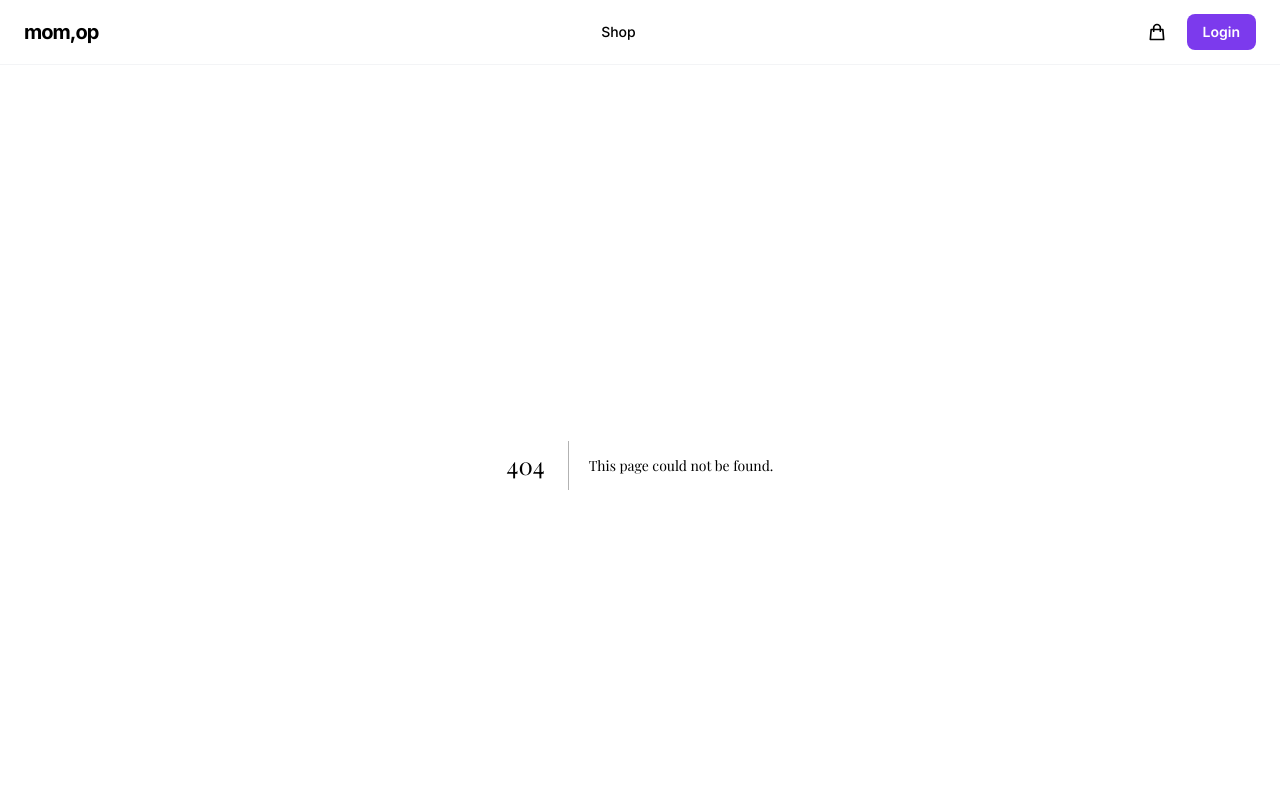
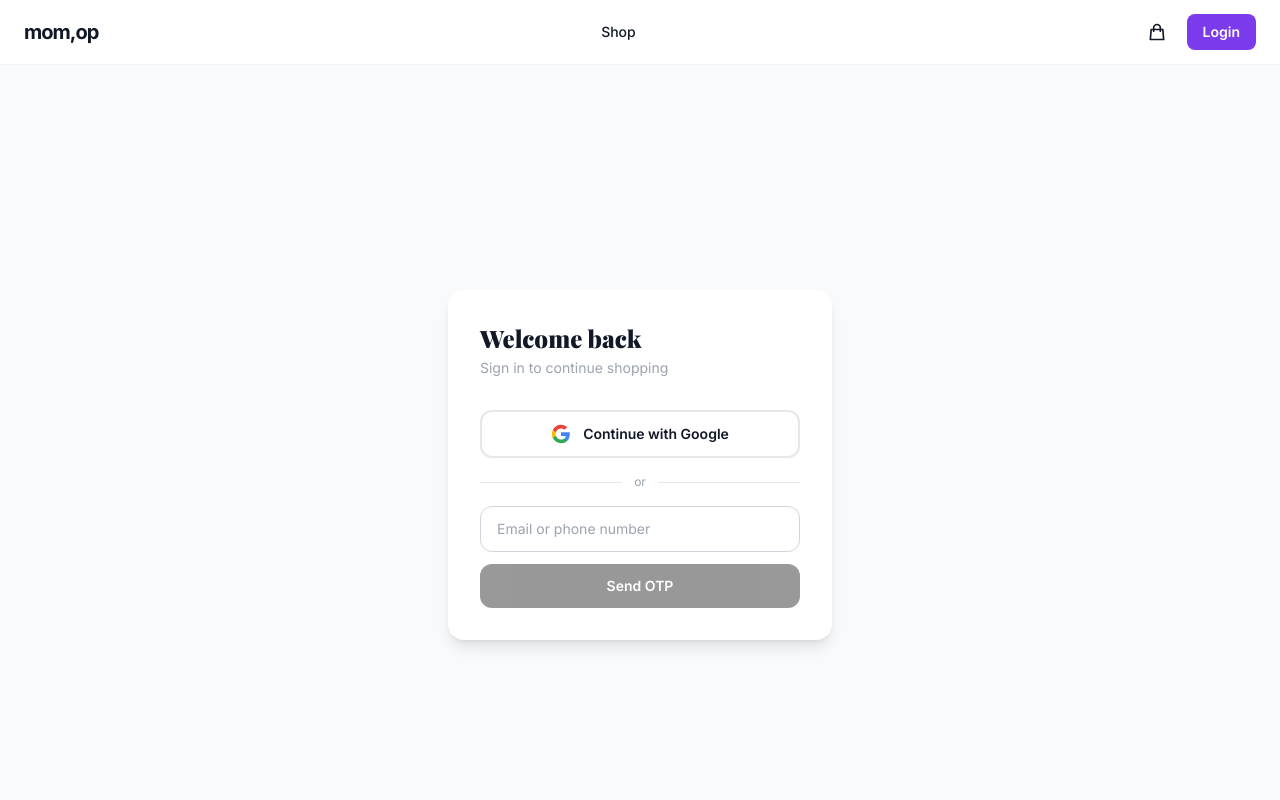
Before and after one commit to black141312/momop, a Next.js app: page /login in a window 1280 px wide. Before the commit this address had no page. Shown: the top 800 px of the page. Built offline with nearby package versions, Linux system fonts and the light colour scheme.

Commit message:
Add app/login/page.tsx

```diff
--- /dev/null
+++ b/app/login/page.tsx
@@ -0,0 +1,60 @@
+'use client';
+import { useState, useEffect } from 'react';
+import { useStore } from '@/context/StoreContext';
+import { useRouter } from 'next/navigation';
+export default function LoginPage() {
+  const { store, refreshUser, refreshCart } = useStore(); const router = useRouter();
+  const [mode, setMode] = useState<'otp'|'google'>('otp');
+  const [contact, setContact] = useState(''); const [otp, setOtp] = useState('');
+  const [step, setStep] = useState<'input'|'verify'>('input');
+  const [loading, setLoading] = useState(false); const [error, setError] = useState('');
+  const isEmail = contact.includes('@');
+  async function sendOtp() {
+    if (!store||!contact.trim()) return; setLoading(true); setError('');
+    try {
+      if (isEmail) await store.auth.sendEmailOtp(contact.trim()); else await store.auth.sendPhoneOtp(contact.trim());
+      setStep('verify');
+    } catch (e: any) { setError(e.message||'Failed to send OTP'); } finally { setLoading(false); }
+  }
+  async function verifyOtp() {
+    if (!store||!otp.trim()) return; setLoading(true); setError('');
+    try {
+      let res;
+      if (isEmail) res = await store.auth.verifyEmailOtp(contact.trim(), otp.trim()); else res = await store.auth.verifyPhoneOtp(contact.trim(), otp.trim());
+      const token = res?.token||res?.accessToken||res?.data?.token;
+      if (token) { localStorage.setItem('customerInfo', JSON.stringify({ token, user: res.user||res.data?.user })); if (store.setCustomerToken) store.setCustomerToken(token); }
+      await refreshUser(); await refreshCart(); router.push('/');
+    } catch (e: any) { setError(e.message||'Invalid OTP'); } finally { setLoading(false); }
+  }
+  async function googleLogin() {
+    if (!store) return; setLoading(true); setError('');
+    try { const url = await store.auth.getGoogleOAuthUrl(); window.location.href = url; } catch (e: any) { setError(e.message||'Google login failed'); setLoading(false); }
+  }
+  return (
+    <div className="min-h-screen flex items-center justify-center px-4 bg-gray-50">
+      <div className="w-full max-w-sm bg-white rounded-2xl shadow-lg p-8">
+        <h1 className="text-2xl font-black mb-1">Welcome back</h1>
+        <p className="text-gray-400 text-sm mb-8">Sign in to continue shopping</p>
+        {error && <div className="bg-red-50 border border-red-200 text-red-700 text-sm rounded-xl px-4 py-3 mb-5">{error}</div>}
+        {step === 'input' ? (
+          <>
+            <button onClick={googleLogin} disabled={loading} className="w-full flex items-center justify-center gap-3 border-2 border-gray-200 py-3 rounded-xl text-sm font-semibold hover:border-gray-400 transition mb-4 disabled:opacity-50">
+              <svg className="w-5 h-5" viewBox="0 0 24 24"><path fill="#4285F4" d="M22.56 12.25c0-.78-.07-1.53-.2-2.25H12v4.26h5.92c-.26 1.37-1.04 2.53-2.21 3.31v2.77h3.57c2.08-1.92 3.28-4.74 3.28-8.09z"/><path fill="#34A853" d="M12 23c2.97 0 5.46-.98 7.28-2.66l-3.57-2.77c-.98.66-2.23 1.06-3.71 1.06-2.86 0-5.29-1.93-6.16-4.53H2.18v2.84C3.99 20.53 7.7 23 12 23z"/><path fill="#FBBC05" d="M5.84 14.09c-.22-.66-.35-1.36-.35-2.09s.13-1.43.35-2.09V7.07H2.18C1.43 8.55 1 10.22 1 12s.43 3.45 1.18 4.93l2.85-2.22.81-.62z"/><path fill="#EA4335" d="M12 5.38c1.62 0 3.06.56 4.21 1.64l3.15-3.15C17.45 2.09 14.97 1 12 1 7.7 1 3.99 3.47 2.18 7.07l3.66 2.84c.87-2.6 3.3-4.53 6.16-4.53z"/></svg>
+              Continue with Google
+            </button>
+            <div className="flex items-center gap-3 mb-4"><div className="flex-1 h-px bg-gray-200"/><span className="text-xs text-gray-400">or</span><div className="flex-1 h-px bg-gray-200"/></div>
+            <input type="text" placeholder="Email or phone number" value={contact} onChange={e => setContact(e.target.value)} onKeyDown={e => e.key==='Enter'&&sendOtp()} className="w-full border border-gray-300 rounded-xl px-4 py-3 text-sm mb-3 focus:outline-none focus:border-black"/>
+            <button onClick={sendOtp} disabled={loading||!contact.trim()} className="w-full bg-black text-white py-3 rounded-xl font-semibold text-sm hover:opacity-80 disabled:opacity-40">{loading?'Sending...':'Send OTP'}</button>
+          </>
+        ) : (
+          <>
+            <p className="text-sm text-gray-500 mb-4">OTP sent to <span className="font-semibold text-black">{contact}</span></p>
+            <input type="text" placeholder="Enter 6-digit OTP" value={otp} onChange={e => setOtp(e.target.value)} onKeyDown={e => e.key==='Enter'&&verifyOtp()} maxLength={6} className="w-full border border-gray-300 rounded-xl px-4 py-3 text-sm mb-3 text-center text-xl tracking-widest focus:outline-none focus:border-black"/>
+            <button onClick={verifyOtp} disabled={loading||otp.length<4} className="w-full bg-black text-white py-3 rounded-xl font-semibold text-sm hover:opacity-80 disabled:opacity-40 mb-3">{loading?'Verifying...':'Verify & Login'}</button>
+            <button onClick={() => { setStep('input'); setOtp(''); setError(''); }} className="w-full text-sm text-gray-400 hover:text-black">← Change contact</button>
+          </>
+        )}
+      </div>
+    </div>
+  );
+}
```
